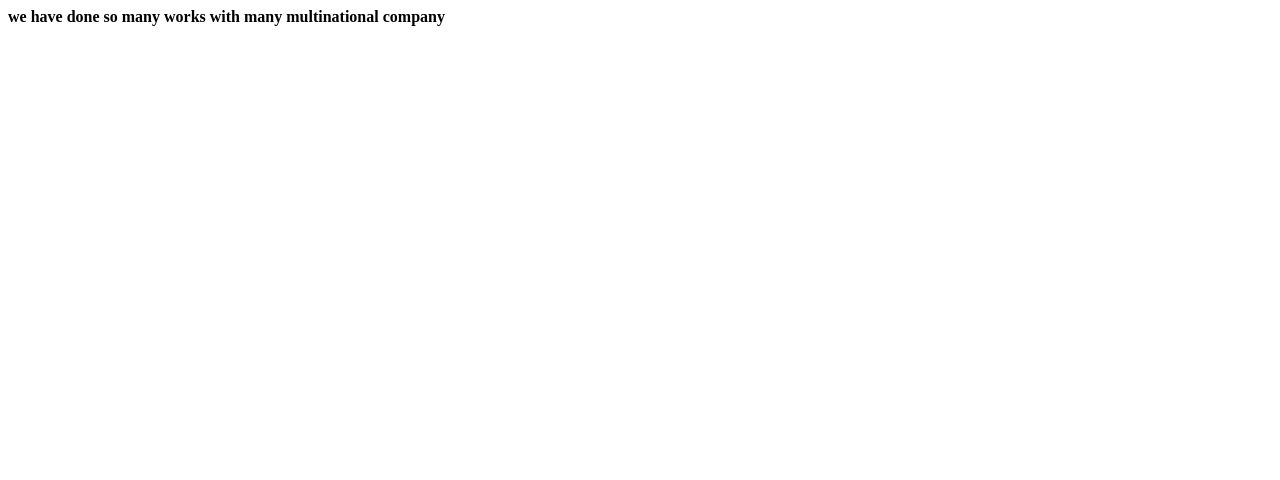
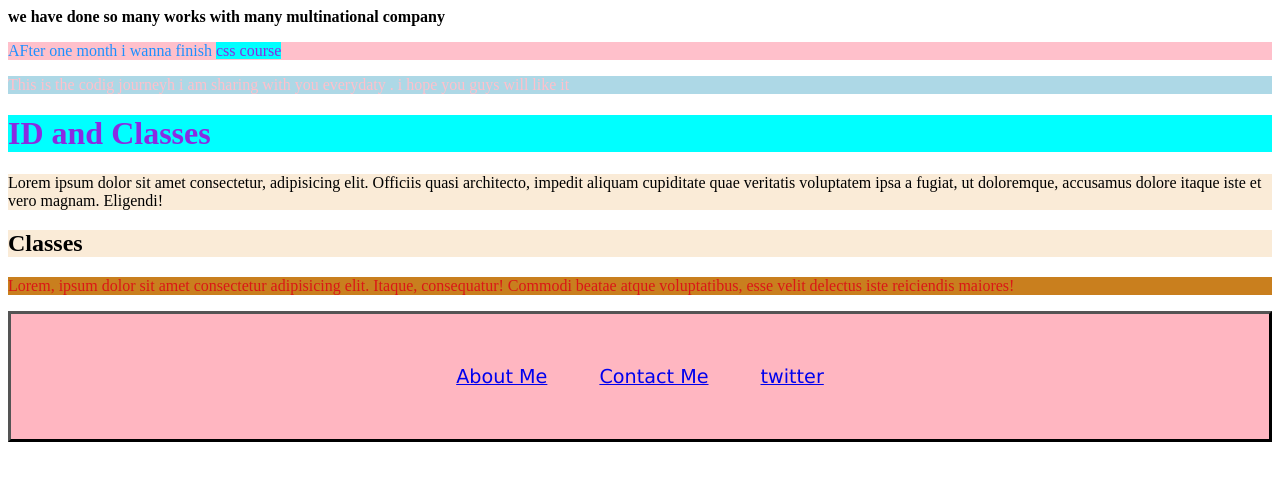
Before and after one commit to raynix401/cv, a plain HTML site: page projects.html in a window 1280 px wide. Drawn offline with Linux system fonts and the light colour scheme.

Commit message:
new projects file add

```diff
--- a/projects.html
+++ b/projects.html
@@ -5,8 +5,76 @@
     <meta http-equiv="X-UA-Compatible" content="IE=edge">
     <meta name="viewport" content="width=device-width, initial-scale=1.0">
     <title>PROJECTS</title>
+    <style>
+        #id {
+            background-color: aqua;
+            border: black;
+            color: blueviolet;
+        }
+
+        .happy {
+            background-color: antiquewhite;
+            color: black;
+            border: blue;
+        }
+        .sad {
+            background-color: rgb(201, 127, 30);
+            color: rgb(218, 23, 23);
+            border: rgb(96, 96, 223);
+        }
+
+        .new  {
+            background-color: lightpink;
+            color: yellow;
+            border: 3px outset black;
+            text-align: center;
+            font-size: larger;
+            font-family: Verdana, Geneva, Tahoma, sans-serif;
+            color: aliceblue;
+
+
+        }
+
+    </style>
+
 </head>
 <body>
     <strong>we have done so many works with many multinational company</strong>
+    <!--<p>this is i am doing just for comment element</p>-->
+
+
+        <div style="background-color: pink; color: dodgerblue;">
+            <p>AFter one month i wanna finish <span id="id">css course </span>
+                </p>
+
+        </div>
+      <div style="color: pink; background-color: lightblue;"> <p>This is the codig journeyh i am sharing with you everydaty . i hope you guys will like it</p>
+         </div>
+
+    <h1 id="id">ID and Classes</h1>
+    <p class="happy">Lorem ipsum dolor sit amet consectetur, adipisicing elit. Officiis quasi architecto, impedit aliquam cupiditate quae veritatis voluptatem ipsa a fugiat, ut doloremque, accusamus dolore itaque iste et vero magnam. Eligendi!</p>
+    <h2 class="happy">Classes</h2>
+    <p class="sad">Lorem, ipsum dolor sit amet consectetur adipisicing elit. Itaque, consequatur! Commodi beatae atque voluptatibus, esse velit delectus iste reiciendis maiores!</p>
+
+    <footer>
+        <div class="new">
+            <center>
+            <table cellspacing="50">
+                <tr>
+                    <td><a href="index.html">About Me</a></td>
+                    <td><a href="index.html">Contact Me</a></td>
+                    <td><a href="index.html">twitter</a></td>
+                </tr>
+            </center>
+            </table>
+
+
+
+
+         </div>
+
+    </footer>
+
 </body>
+
 </html>
```
